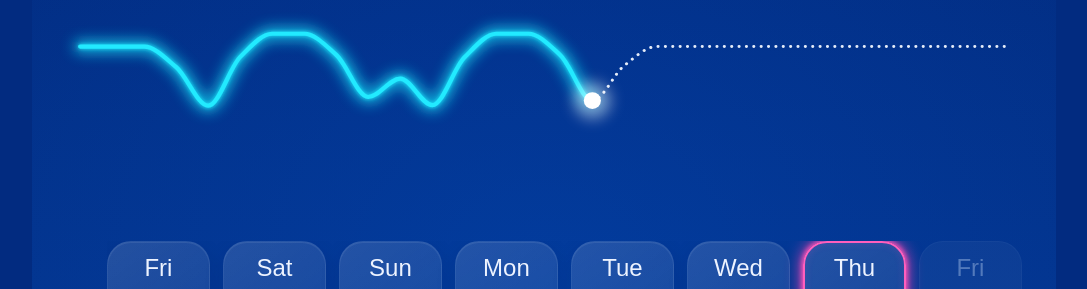
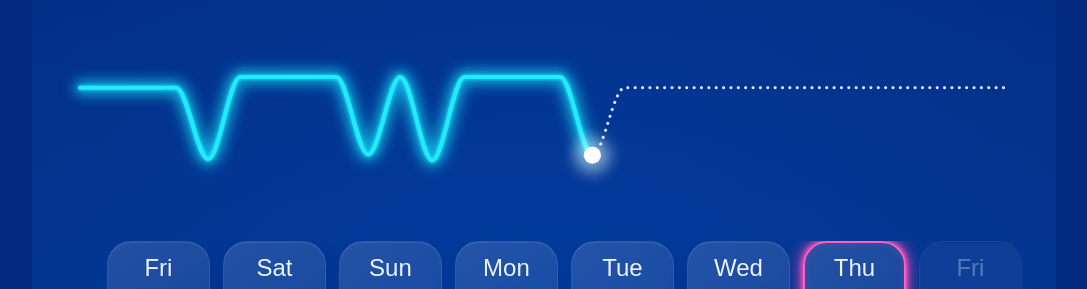
Before and after one commit to Romanbali/dashboard-plus, a plain HTML site: page index.html in a window 1280 px wide. Shown: the part 190-479 px from the top of the page, without its empty margins (96-1183 px from the left). Drawn offline with Linux system fonts and the light colour scheme.

Commit message:
Refine earnings chart with elegant compressed price scale

```diff
--- a/index.html
+++ b/index.html
@@ -78,18 +78,14 @@ days.children[16].setAttribute('aria-pressed','true');
 document.getElementById('daysWindow').scrollLeft=10*(Math.min(window.innerWidth,1024)*.1006+Math.min(window.innerWidth,1024)*.0127);
 
 function chartPoints(){
-  // Light low-pass smoothing softens isolated daily jumps while preserving the overall price direction.
-  const smoothed=amounts.map((amount,index)=>{
-    const before=amounts[Math.max(0,index-1)];
-    const after=amounts[Math.min(amounts.length-1,index+1)];
-    return before*0.2+amount*0.6+after*0.2;
+  const scale=55;
+  return amounts.map((amount,index)=>{
+    const visualValue=Math.asinh(amount/scale);
+    return {
+      x:20+(920*index/(amounts.length-1)),
+      y:96-43*visualValue
+    };
   });
-  const min=Math.min(...amounts), max=Math.max(...amounts);
-  const span=max-min||1;
-  return smoothed.map((amount,index)=>({
-    x:20+(920*index/(smoothed.length-1)),
-    y:30+120*((max-amount)/span)
-  }));
 }
 
 function curvePath(points,from,to){
```
